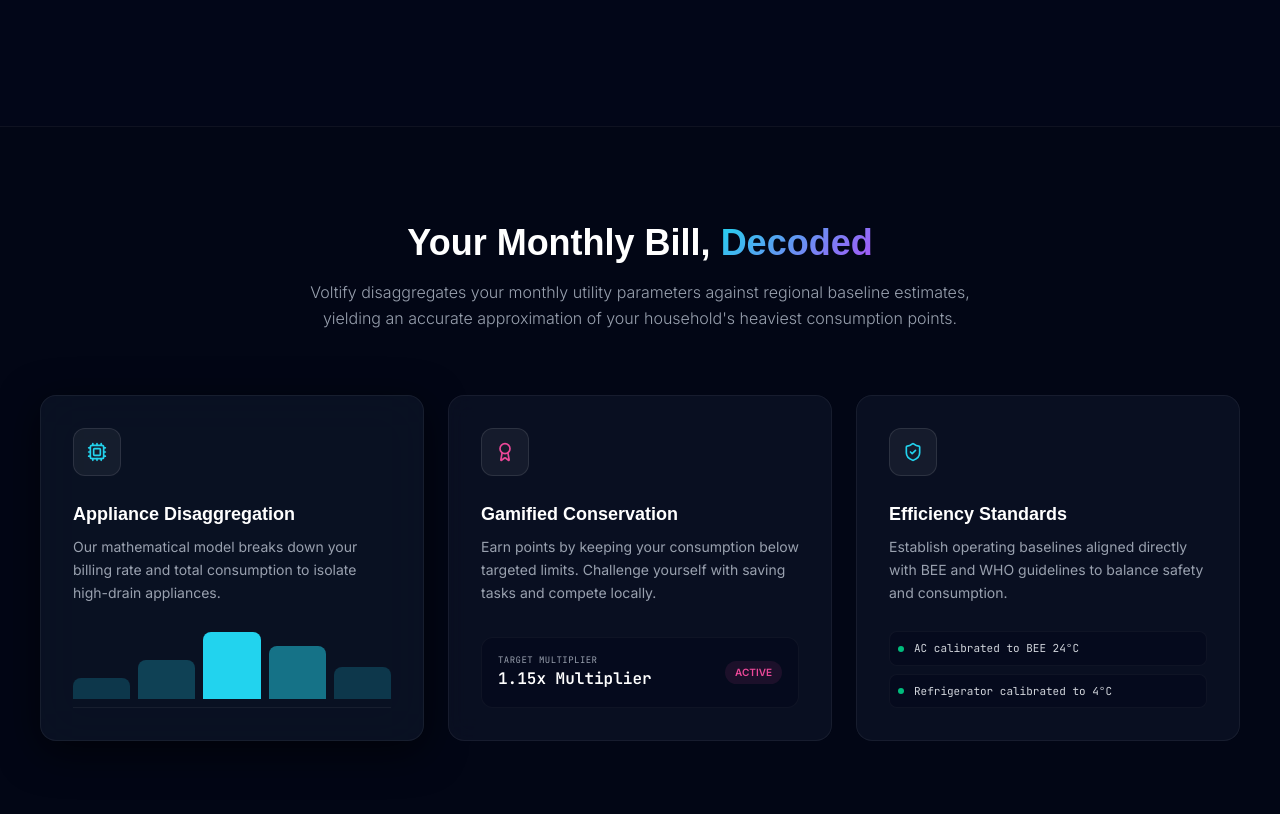
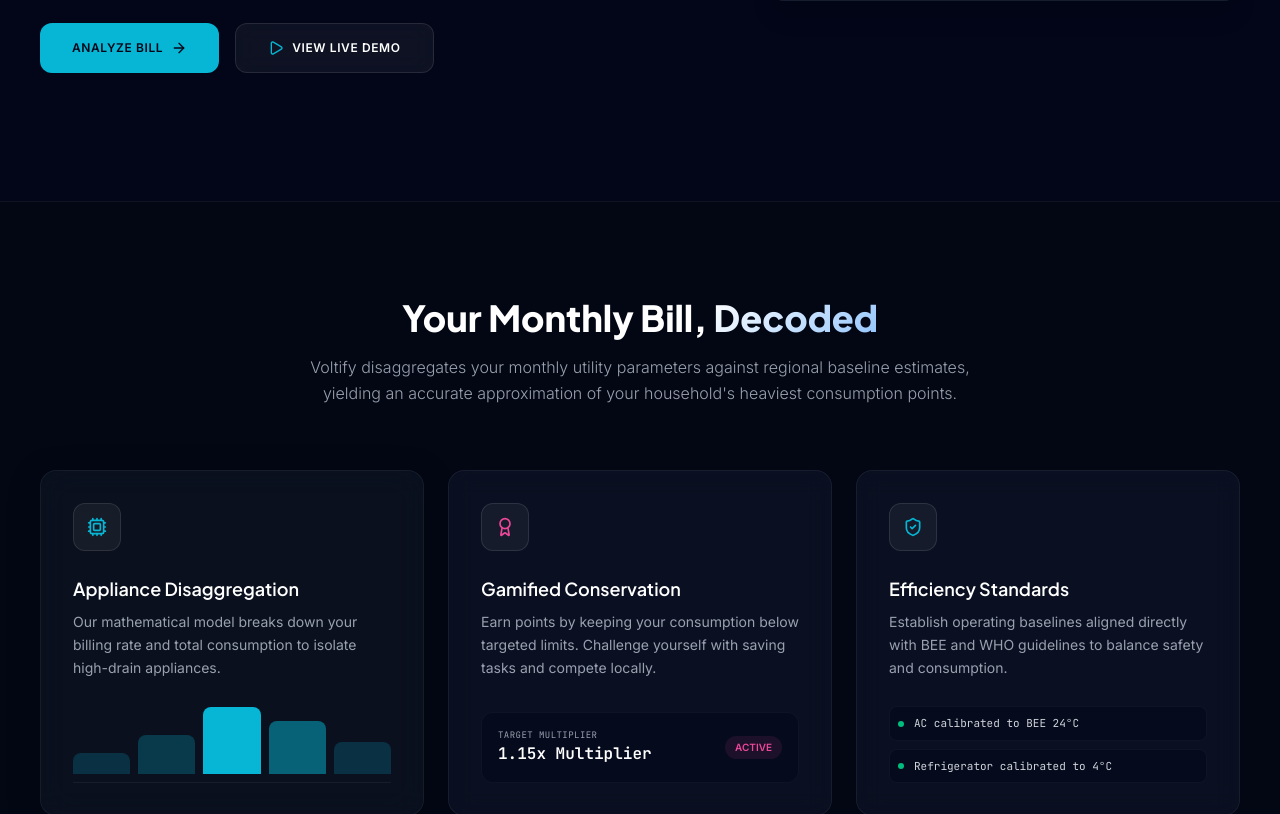
Before and after one commit to riyaz-ahamed-07/Voltify, a React (Vite) app in the folder voltify-frontend/: page / in a window 1280 px wide. Shown: the part 593-1407 px from the top of the page. Built offline with nearby package versions, Linux system fonts and the light colour scheme.

Commit message:
feat(ui): implement soft slate-navy design system and clean GlassCard

```diff
--- a/voltify-frontend/src/components/ui/GlassCard.tsx
+++ b/voltify-frontend/src/components/ui/GlassCard.tsx
@@ -12,10 +12,10 @@
 
 export function GlassCard({ children, className, hover = false, glow = 'none', onClick }: GlassCardProps) {
   const glowClass = {
-    cyan:  'hover:shadow-cyan hover:border-volt-cyan/30',
-    pink:  'hover:shadow-pink hover:border-volt-pink/30',
-    green: 'hover:shadow-green hover:border-volt-green/30',
-    none:  'hover:border-primary/20 hover:shadow-cyan',
+    cyan:  'hover:border-volt-cyan/40 hover:bg-slate-900/80',
+    pink:  'hover:border-volt-pink/40 hover:bg-slate-900/80',
+    green: 'hover:border-volt-green/40 hover:bg-slate-900/80',
+    none:  'hover:border-white/12 hover:bg-slate-900/80',
   }[glow];
 
   return (
--- a/voltify-frontend/src/index.css
+++ b/voltify-frontend/src/index.css
@@ -2,9 +2,9 @@
 @import "tailwindcss";
 
 @theme {
-  --color-volt-bg: #030712;
-  --color-volt-card: #1f2937;
-  --color-volt-border: #374151;
+  --color-volt-bg: #090e1a;
+  --color-volt-card: #111827;
+  --color-volt-border: #1f2937;
   --color-volt-cyan: #06b6d4;
   --color-volt-pink: #ec4899;
   --color-volt-green: #10b981;
@@ -16,63 +16,63 @@
   --color-volt-textMute: #6b7280;
 
   /* Material 3 theme palette */
-  --color-tertiary-container: #23ebb8;
+  --color-tertiary-container: #10b981;
   --color-surface-bright: #1f2937;
   --color-secondary-fixed-dim: #c084fc;
-  --color-tertiary-fixed: #34d399;
-  --color-surface: #0a0f1d;
-  --color-surface-container-high: #1e293b;
-  --color-on-tertiary: #064e3b;
+  --color-tertiary-fixed: #10b981;
+  --color-surface: #090e1a;
+  --color-surface-container-high: #1f2937;
+  --color-on-tertiary: #047857;
   --color-on-surface: #f3f4f6;
-  --color-outline-variant: #374151;
-  --color-surface-container-lowest: #030712;
+  --color-outline-variant: #1f2937;
+  --color-surface-container-lowest: #050810;
   --color-on-background: #f3f4f6;
   --color-primary-fixed: #a5f3fc;
   --color-on-surface-variant: #9ca3af;
   --color-on-primary-fixed: #083344;
   --color-on-primary-fixed-variant: #155e75;
-  --color-primary: #22d3ee;
+  --color-primary: #06b6d4;
   --color-inverse-primary: #0891b2;
   --color-primary-fixed-dim: #67e8f9;
   --color-on-error: #7f1d1d;
-  --color-surface-container-low: #0f172a;
-  --color-on-tertiary-fixed-variant: #065f46;
+  --color-surface-container-low: #0b0f19;
+  --color-on-tertiary-fixed-variant: #047857;
   --color-inverse-surface: #f3f4f6;
-  --color-tertiary: #6ee7b7;
+  --color-tertiary: #10b981;
   --color-on-secondary-container: #e9d5ff;
-  --color-surface-container-highest: #334155;
+  --color-surface-container-highest: #374151;
   --color-secondary-fixed: #f3e8ff;
   --color-on-secondary: #581c87;
-  --color-on-tertiary-fixed: #064e3b;
-  --color-surface-tint: #22d3ee;
-  --color-tertiary-fixed-dim: #34d399;
+  --color-on-tertiary-fixed: #047857;
+  --color-surface-tint: #06b6d4;
+  --color-tertiary-fixed-dim: #10b981;
   --color-primary-container: #0891b2;
-  --color-outline: #4b5563;
+  --color-outline: #374151;
   --color-on-secondary-fixed-variant: #6b21a8;
   --color-on-error-container: #fee2e2;
   --color-inverse-on-surface: #111827;
   --color-secondary-container: #7e22ce;
   --color-error-container: #991b1b;
-  --color-surface-dim: #0a0f1d;
+  --color-surface-dim: #090e1a;
   --color-on-primary-container: #cffafe;
   --color-on-tertiary-container: #d1fae5;
   --color-on-secondary-fixed: #3b0764;
-  --color-surface-variant: #1e293b;
+  --color-surface-variant: #1f2937;
   --color-secondary: #c084fc;
   --color-on-primary: #083344;
-  --color-surface-container: #0f172a;
+  --color-surface-container: #111827;
   --color-error: #f87171;
-  --color-background: #030712;
+  --color-background: #090e1a;
 
-  --font-display: "Orbitron", sans-serif;
-  --font-body: "Rajdhani", sans-serif;
+  --font-display: "Plus Jakarta Sans", sans-serif;
+  --font-body: "Inter", sans-serif;
   --font-mono: "JetBrains Mono", monospace;
   --font-headline: "Inter", sans-serif;
 
-  --shadow-cyan: 0 0 25px rgba(6, 182, 212, 0.25);
-  --shadow-pink: 0 0 25px rgba(236, 72, 153, 0.25);
-  --shadow-green: 0 0 25px rgba(16, 185, 129, 0.25);
-  --shadow-card: 0 10px 30px rgba(0, 0, 0, 0.5);
+  --shadow-cyan: 0 4px 20px rgba(6, 182, 212, 0.04);
+  --shadow-pink: 0 4px 20px rgba(236, 72, 153, 0.04);
+  --shadow-green: 0 4px 20px rgba(16, 185, 129, 0.04);
+  --shadow-card: 0 10px 30px rgba(0, 0, 0, 0.2);
 
   --animate-pulse-cyan: pulse-cyan 2s cubic-bezier(0.4,0,0.6,1) infinite;
   --animate-pulse-glow: pulse-glow 2s cubic-bezier(0.4, 0, 0.6, 1) infinite;
@@ -83,12 +83,12 @@
 }
 
 @keyframes pulse-cyan {
-  0%, 100% { box-shadow: 0 0 10px rgba(6, 182, 212, 0.2); }
-  50% { box-shadow: 0 0 25px rgba(6, 182, 212, 0.5); }
+  0%, 100% { opacity: 0.8; }
+  50% { opacity: 1; }
 }
 @keyframes pulse-glow {
-  0%, 100% { opacity: 1; transform: scale(1); box-shadow: 0 0 20px rgba(34, 211, 238, 0.3); }
-  50% { opacity: 0.85; transform: scale(1.01); box-shadow: 0 0 30px rgba(34, 211, 238, 0.5); }
+  0%, 100% { opacity: 1; transform: scale(1); }
+  50% { opacity: 0.92; transform: scale(1.005); }
 }
 @keyframes float {
   0%, 100% { transform: translateY(0px); }
@@ -113,7 +113,7 @@
 }
 
 body {
-  background-color: #030712;
+  background-color: #090e1a;
   color: #f3f4f6;
   font-family: 'Inter', sans-serif;
   -webkit-font-smoothing: antialiased;
@@ -127,21 +127,21 @@
   height: 6px;
 }
 ::-webkit-scrollbar-track {
-  background: #030712;
+  background: #090e1a;
 }
 ::-webkit-scrollbar-thumb {
-  background: rgba(34, 211, 238, 0.2);
+  background: rgba(255, 255, 255, 0.1);
   border-radius: 9999px;
 }
 ::-webkit-scrollbar-thumb:hover {
-  background: rgba(34, 211, 238, 0.4);
+  background: rgba(255, 255, 255, 0.25);
 }
 
 /* Glass card effect styling */
 .glass {
-  background: rgba(15, 23, 42, 0.6);
-  backdrop-filter: blur(16px);
-  -webkit-backdrop-filter: blur(16px);
+  background: rgba(17, 24, 39, 0.6);
+  backdrop-filter: blur(12px);
+  -webkit-backdrop-filter: blur(12px);
   border: 1px solid rgba(255, 255, 255, 0.05);
 }
 
@@ -149,64 +149,43 @@
   transition: all 0.3s cubic-bezier(0.4, 0, 0.2, 1);
 }
 .glass-hover:hover {
-  border-color: rgba(6, 182, 212, 0.3);
-  box-shadow: 0 0 25px rgba(6, 182, 212, 0.15);
-  background: rgba(15, 23, 42, 0.7);
+  border-color: rgba(255, 255, 255, 0.12);
+  box-shadow: 0 10px 30px rgba(0, 0, 0, 0.2);
+  background: rgba(17, 24, 39, 0.7);
 }
 
 .glass-card {
-  background: rgba(15, 23, 42, 0.65);
-  backdrop-filter: blur(24px);
-  -webkit-backdrop-filter: blur(24px);
-  border: 1px solid rgba(255, 255, 255, 0.06);
-  box-shadow: 0 10px 40px rgba(0, 0, 0, 0.6);
+  background: rgba(17, 24, 39, 0.55);
+  backdrop-filter: blur(16px);
+  -webkit-backdrop-filter: blur(16px);
+  border: 1px solid rgba(255, 255, 255, 0.05);
+  box-shadow: 0 8px 32px rgba(0, 0, 0, 0.25);
   position: relative;
   overflow: hidden;
 }
 
-.glass-card::before {
-  content: '';
-  position: absolute;
-  top: 0;
-  left: -150%;
-  width: 60%;
-  height: 100%;
-  background: linear-gradient(90deg, transparent, rgba(255, 255, 255, 0.04), transparent);
-  transform: skewX(-20deg);
-  transition: left 0.75s ease;
-}
-.glass-card:hover::before {
-  left: 150%;
-}
-
-/* Cyberpunk glowing text colors */
+/* Glowing text colors (simplified to clean colors) */
 .text-neon-cyan {
-  color: #22d3ee;
-  text-shadow: 0 0 12px rgba(34, 211, 238, 0.4);
+  color: #06b6d4;
 }
 .text-neon-pink {
-  color: #f43f5e;
-  text-shadow: 0 0 12px rgba(244, 63, 94, 0.4);
+  color: #ec4899;
 }
 .text-neon-green {
   color: #10b981;
-  text-shadow: 0 0 12px rgba(16, 185, 129, 0.4);
 }
 
 /* Premium gradient text utility */
 .text-gradient {
-  background: linear-gradient(135deg, #22d3ee 0%, #a855f7 100%);
+  background: linear-gradient(135deg, #ffffff 0%, #93c5fd 100%);
   -webkit-background-clip: text;
   -webkit-text-fill-color: transparent;
   background-clip: text;
 }
 
-/* Tech grid graphic layout overlay */
+/* Tech grid graphic layout overlay - cleaned */
 .grid-bg {
-  background-image:
-    linear-gradient(rgba(34, 211, 238, 0.02) 1px, transparent 1px),
-    linear-gradient(90deg, rgba(34, 211, 238, 0.02) 1px, transparent 1px);
-  background-size: 50px 50px;
+  background: transparent;
 }
 
 .estimated-label {
```
